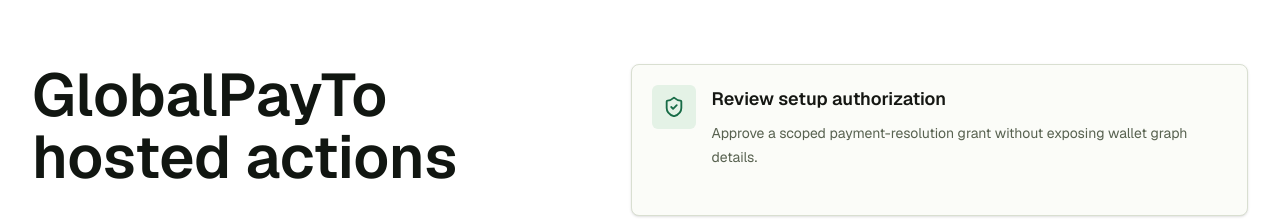
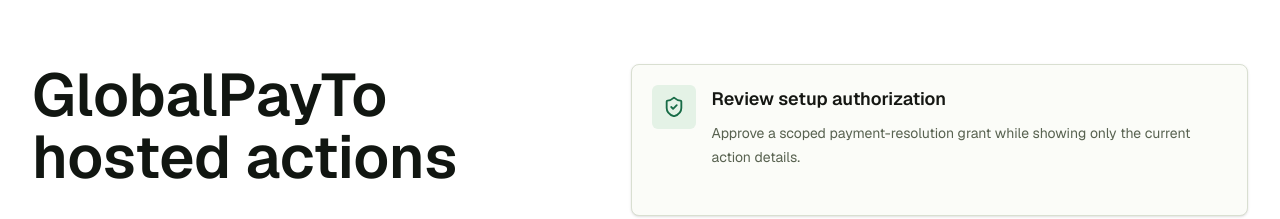
Before and after one commit to global-pay-to-resolver/globalpayto-site, a Next.js app: page / in a window 1280 px wide. Shown: the top 219 px of the page. Built offline with nearby package versions, Linux system fonts and the light colour scheme.

Commit message:
Tighten hosted action homepage copy

```diff
--- a/src/app/page.tsx
+++ b/src/app/page.tsx
@@ -12,7 +12,7 @@ const actionLinks = [
     href: "/actions/setup/gptr_act_setup_demo",
     icon: ShieldCheck,
     title: "Review setup authorization",
-    text: "Approve a scoped payment-resolution grant without exposing wallet graph details.",
+    text: "Approve a scoped payment-resolution grant while showing only the current action details.",
   },
   {
     href: "/actions/route-selection/gptr_act_route_demo",
```
